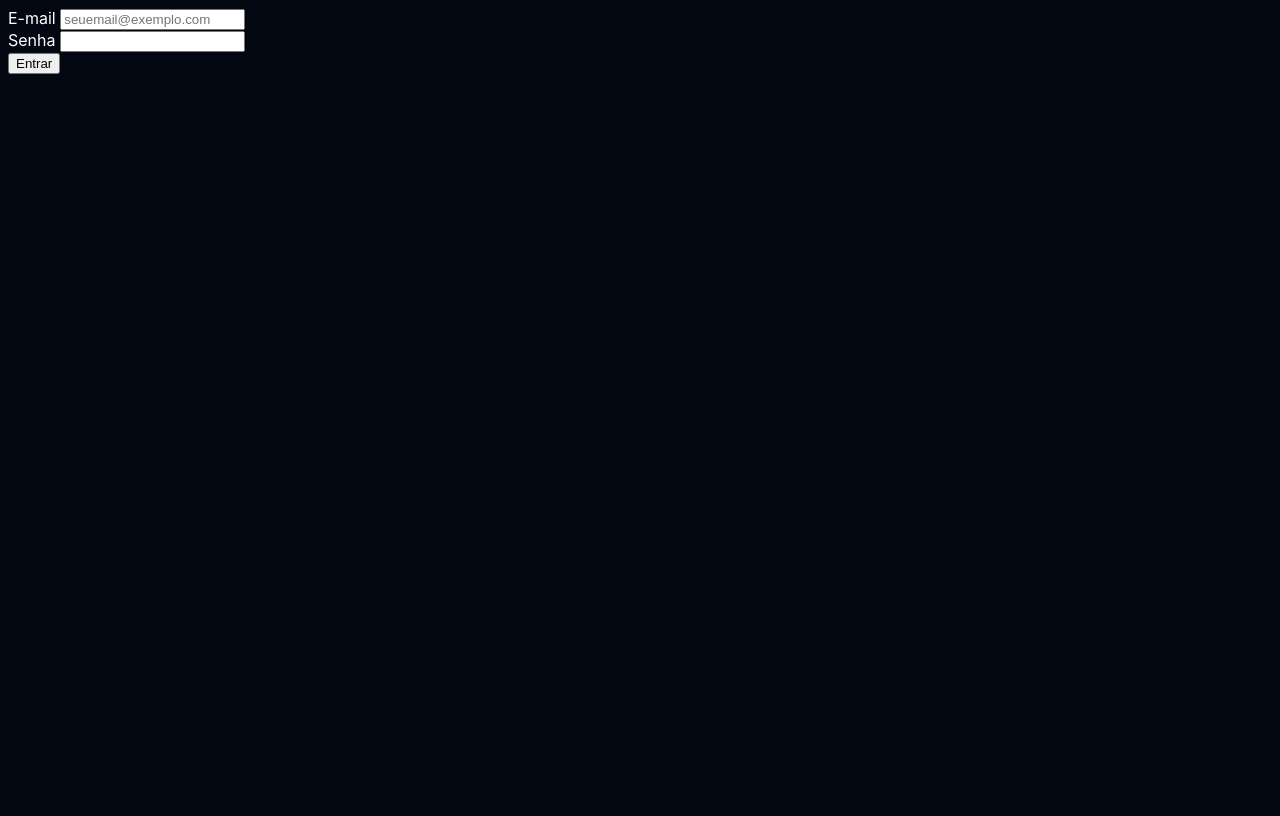
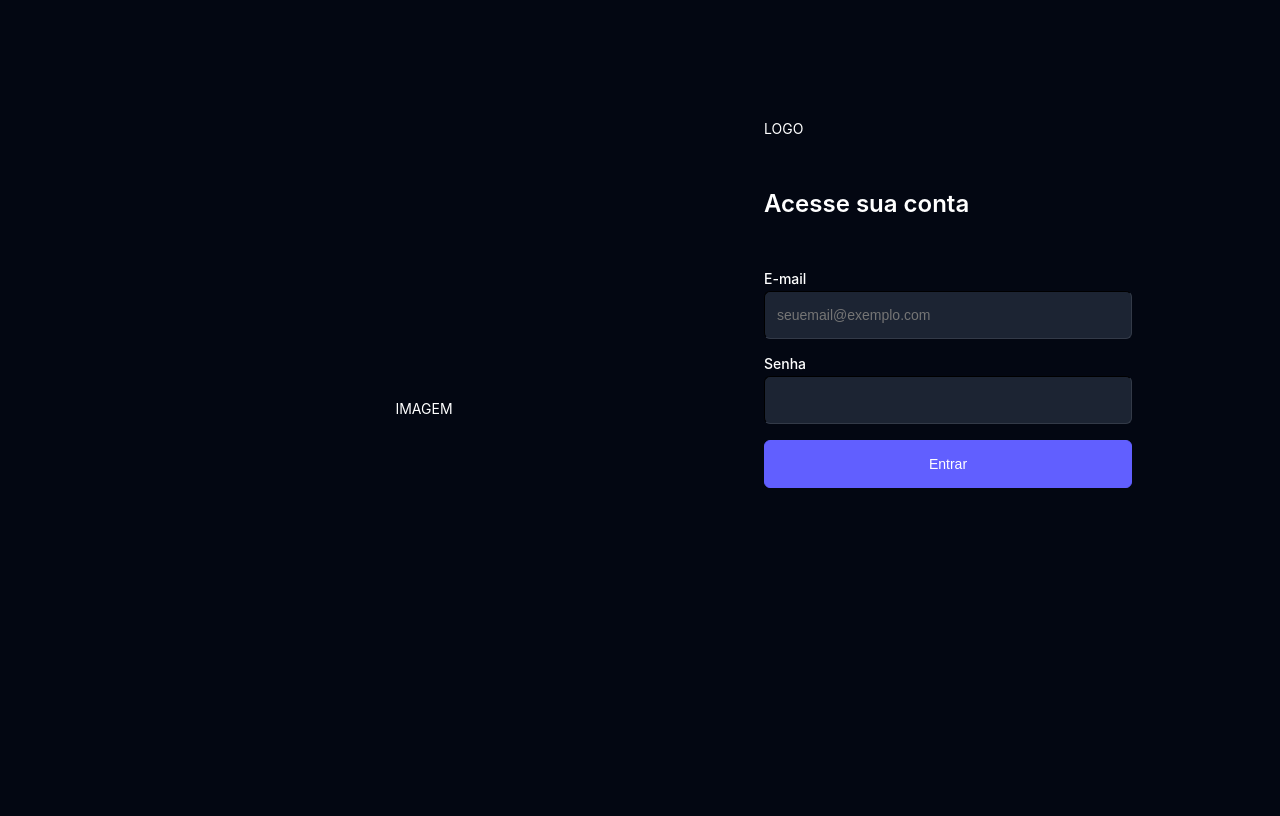
Before and after one commit to LourencoDu/autocare, a PHP site: page / in a window 1280 px wide. Run offline with PHP 8.4, Linux system fonts and the light colour scheme.

Commit message:
add - initial login form

```diff
--- a/api/index.php
+++ b/api/index.php
@@ -1,7 +1,7 @@
 <?php
   header("Content-Type: application/json");
   header("Access-Control-Allow-Methods: GET, POST, PUT, DELETE");
-  //error_reporting(0);
+  error_reporting(0);
   date_default_timezone_set('America/Sao_Paulo');
   require_once 'routes/routes.php';
 ?>
--- a/api/model/Veiculo.php
+++ b/api/model/Veiculo.php
@@ -31,6 +31,7 @@ class Veiculo {
                 SET ano=:ano, apelido=:apelido, id_usuario=:id_usuario, id_modelo_veiculo=:id_modelo_veiculo
                 WHERE id=:id";
         $stmt = $this->conn->prepare($sql);
+        $stmt->bindParam(':id', $this->id);
         $stmt->bindParam(':ano', $this->ano);
         $stmt->bindParam(':apelido', $this->apelido);
         $stmt->bindParam(':id_usuario', $this->id_usuario);
--- a/index.php
+++ b/index.php
@@ -7,6 +7,8 @@
   <link rel="stylesheet" href="style.css">
 </head>
 <body>
-  <?php include_once("./pages/login/index.html") ?>
+  <div class="container">
+    <?php include_once("./pages/login/index.html") ?>
+  </div>
 </body>
 </html>
--- a/pages/login/index.html
+++ b/pages/login/index.html
@@ -1,19 +1,26 @@
-<link rel="stylesheet" href="style.css">
+<link rel="stylesheet" href="pages/login/style.css">
 
-<div>
-  <form>
-    <div class="form-control">
+<div class="content">
+  <div class="left-side">
+    <div>IMAGEM</div>
+  </div>
+  <div class="right-side">
+    <span>LOGO</span>
+
+    <h2 class="title">Acesse sua conta</h2>
+
+    <form class="w-100">
+      <div class="form-control w-100">
         <label for="email">E-mail</label>
         <input type="email" name="email" id="email" placeholder="seuemail@exemplo.com">
       </div>
 
-    <div class="form-control">
+      <div class="form-control w-100">
         <label for="senha">Senha</label>
         <input type="password" name="senha" id="senha" placeholder="">
       </div>
 
-    <div>
-      <button type="submit">Entrar</button>
-    </div>
+      <button class="w-100" type="submit">Entrar</button>
     </form>
   </div>
+</div>
--- a/pages/login/style.css
+++ b/pages/login/style.css
@@ -0,0 +1,34 @@
+.content {
+  display: flex;
+  flex: 1;
+  flex-direction: row;
+  gap: 16px;
+  padding: 48px 100px;
+}
+
+.left-side {
+  display: flex;
+  flex: 1;
+  justify-content: center;
+  align-items: center;
+}
+
+.right-side {
+  display: flex;
+  flex-direction: column;
+  flex: 1;
+  max-width: 416px;
+  padding: 48px 24px;
+  gap: 32px;
+}
+
+.title {
+  font-size: 24px;
+  font-weight: 600;
+}
+
+form {
+  display: flex;
+  flex-direction: column;
+  gap: 16px;
+}
--- a/style.css
+++ b/style.css
@@ -1,5 +1,83 @@
+:root {
+  --primary-color: #615FFF;
+  --primary-20-color: #625fff;
+  --primary-hover-color: #7C86FF;
+
+  --secondary-color: #28303E;
+
+  --text-color: #FFFFFF;
+
+  --button-text-color: #FFFFFF;
+}
+
+* {
+  box-sizing: border-box;
+  font-size: 14px;
+}
+
+div, p {
+  margin: 0;
+}
+
 body {
   background-color: #030712;
   color: #FFFFFF;
   font-family: Inter, Helvetica, sans-serif;
 }
+
+.container {
+  display: flex;
+  flex: 1;
+  padding: 16px;
+  min-height: 100vh;
+}
+
+.form-control {
+  display: flex;
+  flex-direction: column;
+  gap: 4px;
+}
+
+.form-control label {
+  font-weight: 500;
+}
+
+.form-control input {
+  background-color: #1C2433;
+
+  border-color: #333A48;
+  border-width: 1px;
+  border-radius: 6px;
+
+  height: 48px;
+  padding: 6px 12px;
+}
+
+button {
+  background-color: var(--primary-color);
+
+  border: 1px solid var(--primary-color);
+  border-radius: 6px;
+
+  color: var(--button-text-color);
+
+  display: flex;
+  flex-direction: row;
+  align-items: center;
+  justify-content: center;
+
+  height: 48px;
+
+  transition-duration: 0.3s;
+}
+
+button:hover {
+  background-color: var(--primary-hover-color);
+  border-color: var(--primary-hover-color);
+
+  cursor: pointer;
+}
+
+.w-100 {
+  width: 100%;
+}
```
Also changed, not shown: teste.php (added, +14 -0 lines). Lines whose indentation alone changed are shown as unchanged.
